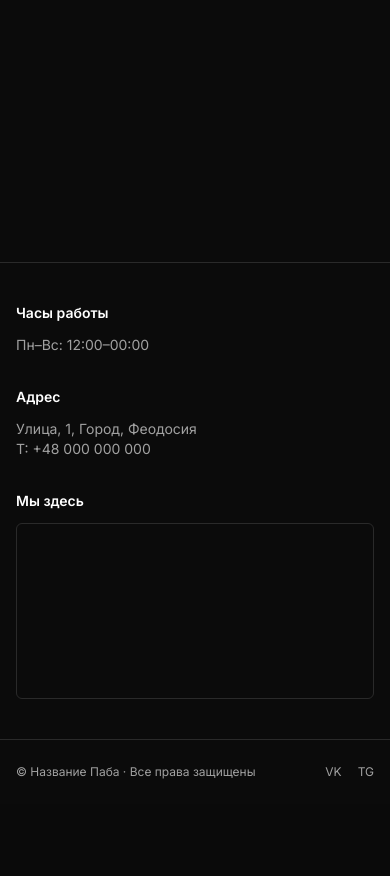
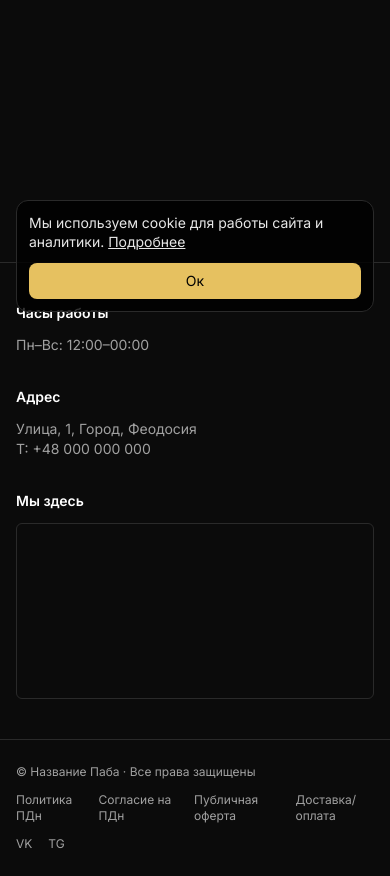
Before and after one commit to Alex71711/pubsite, a Flask app: page /cart in a window 390 px wide. Shown: the part 516-1392 px from the top of the page. Before the commit the page ends 1295 px from the top, so only its background shows below. Run offline with Flask 3, Linux system fonts and the light colour scheme; some libraries are stand-ins or nearby versions.

Commit message:
Добавить ссылки на согласие в футере и корзине

```diff
--- a/app.py
+++ b/app.py
@@ -96,6 +96,29 @@ def load_site() -> Dict:
         "theme": {"accent": "#E6C160", "max_width": "max-w-6xl"},
         "cart": {"delivery_price": 200, "free_from": 1500, "pickup_discount": 0},
         "notifications": {"yandex_metrika": {"id": os.environ.get("YANDEX_METRIKA_ID", "")}},
+        "legal": {
+            "entity": "ИП Фамилия Имя Отчество",
+            "inn": "000000000000",
+            "ogrn": "000000000000000",
+            "address": "Город, улица, дом",
+            "email": "info@example.com",
+            "phone": "+7 (000) 000-00-00",
+            "bank": "",
+            "rs": "",
+            "ks": "",
+            "bik": "",
+        },
+        "policies": {
+            "privacy": "Мы собираем имя, телефон и адрес доставки для оформления заказов. Телеграм и аналитика используются только для уведомлений и улучшения сервиса.",
+            "offer": "Данный сайт является публичной офертой. Заказ считается принятым после подтверждения. Оплата при получении (карта/наличные).",
+            "consent": "Отправляя формы на сайте, вы даёте согласие на обработку персональных данных для оформления и доставки заказа.",
+            "terms": "Доставка по указанной зоне, стоимость и время согласуются при подтверждении. Самовывоз доступен по адресу точки.",
+        },
+        "cookies": {
+            "text": "Мы используем cookie для работы сайта и аналитики.",
+            "button": "Ок",
+            "enabled": True,
+        },
     }
     if SITE_CONFIG_PATH.exists():
         try:
@@ -109,6 +132,15 @@ def load_site() -> Dict:
             for k, v in defaults["cart"].items():
                 data["cart"].setdefault(k, v)
             data.setdefault("notifications", {}).setdefault("yandex_metrika", {})
+            data.setdefault("legal", {})
+            for k, v in defaults["legal"].items():
+                data["legal"].setdefault(k, v)
+            data.setdefault("policies", {})
+            for k, v in defaults["policies"].items():
+                data["policies"].setdefault(k, v)
+            data.setdefault("cookies", {})
+            for k, v in defaults["cookies"].items():
+                data["cookies"].setdefault(k, v)
             ym_env = os.environ.get("YANDEX_METRIKA_ID")
             if ym_env and not data["notifications"]["yandex_metrika"].get("id"):
                 data["notifications"]["yandex_metrika"]["id"] = ym_env
@@ -793,6 +825,27 @@ def booking():
 def contact():
     return render_template("contact.html")
 
+
+@app.get("/privacy")
+def privacy():
+    return render_template("privacy.html")
+
+
+@app.get("/offer")
+def offer():
+    return render_template("offer.html")
+
+
+@app.get("/terms")
+def terms():
+    return render_template("terms.html")
+
+
+@app.get("/consent")
+def consent():
+    return render_template("consent.html")
+
+
 @app.get("/gallery")
 def gallery():
     images = []
@@ -840,6 +893,9 @@ def sitemap():
         url_for("booking", _external=True),
         url_for("contact", _external=True),
         url_for("cart", _external=True),
+        url_for("privacy", _external=True),
+        url_for("offer", _external=True),
+        url_for("terms", _external=True),
     ]
     items = "".join(f"<url><loc>{u}</loc></url>" for u in urls)
     xml = (
@@ -1116,6 +1172,8 @@ def order_submit():
         flash("Введите адрес для доставки", "error"); return redirect(url_for("cart"))
     if delivery_method == "pickup":
         customer["address"] = ""
+    if not request.form.get("agree_privacy"):
+        flash("Нужно согласиться на обработку персональных данных.", "error"); return redirect(url_for("cart"))
 
     payment_method = (request.form.get("payment_method") or "card").strip().lower()
     if payment_method not in ("card", "cash"):
@@ -1294,6 +1352,31 @@ def _list_menu_images():
     files = _menu_ordered_files()
     _, indices = _load_menu_images_meta()
     return [{"name": p.name, "url": url_for("static", filename=f"menu/{p.name}"), "index": indices.get(p.name)} for p in files]
+
+
+@app.route("/admin/legal", methods=["GET", "POST"])
+@login_required
+def admin_legal():
+    cfg = load_site()
+    cfg.setdefault("legal", {})
+    cfg.setdefault("policies", {})
+    cfg.setdefault("cookies", {})
+    if request.method == "POST":
+        # legal requisites
+        for key in ("entity", "inn", "ogrn", "address", "email", "phone", "bank", "rs", "ks", "bik"):
+            cfg["legal"][key] = request.form.get(key, cfg["legal"].get(key, "")).strip()
+        # policy texts
+        for key in ("privacy", "offer", "consent", "terms"):
+            cfg["policies"][key] = request.form.get(f"pol_{key}", cfg["policies"].get(key, ""))
+        # cookies banner
+        cfg["cookies"]["text"] = request.form.get("cookies_text", cfg["cookies"].get("text", ""))
+        cfg["cookies"]["button"] = request.form.get("cookies_button", cfg["cookies"].get("button", "Ок"))
+        cfg["cookies"]["enabled"] = True if request.form.get("cookies_enabled") else False
+        save_site(cfg)
+        flash("Сохранено", "success")
+        return redirect(url_for("admin_legal"))
+    return render_template("admin_legal.html", cfg=cfg)
+
 
 @app.route("/admin/settings", methods=["GET", "POST"])
 @login_required
--- a/templates/admin_dashboard.html
+++ b/templates/admin_dashboard.html
@@ -31,6 +31,10 @@
     <div class="font-semibold mb-1">Смена пароля</div>
     <p class="text-sm text-[color:var(--muted)]">Обновление логина/пароля админа.</p>
   </a>
+  <a href="{{ url_for('admin_legal') }}" class="p-4 border rounded-xl hover:bg-white/40 border-[color:var(--line)]">
+    <div class="font-semibold mb-1">Юр.информация</div>
+    <p class="text-sm text-[color:var(--muted)]">Реквизиты, оферта, политика ПДн, cookies.</p>
+  </a>
   <a href="{{ url_for('admin_logout') }}" class="p-4 border rounded-xl hover:bg-white/40 border-[color:var(--line)]">
     <div class="font-semibold mb-1">Выйти</div>
     <p class="text-sm text-[color:var(--muted)]">Завершить сессию администратора.</p>
--- a/templates/base.html
+++ b/templates/base.html
@@ -296,14 +296,31 @@
       </div>
     </div>
     <div class="border-t border-[color:var(--line)]">
-      <div class="{{ maxw }} mx-auto px-4 py-6 flex items-center justify-between text-xs muted">
-        <div>©  {{ site.name or 'ПАБ' }} · Все права защищены</div>
+      <div class="{{ maxw }} mx-auto px-4 py-6 flex flex-col sm:flex-row sm:items-center sm:justify-between gap-3 text-xs muted">
+        <div>© {{ site.name or 'ПАБ' }} · Все права защищены</div>
+        <div class="flex items-center gap-4">
+          <a class="hover:text-white" href="{{ url_for('privacy') }}">Политика ПДн</a>
+          <a class="hover:text-white" href="{{ url_for('consent') }}">Согласие на ПДн</a>
+          <a class="hover:text-white" href="{{ url_for('offer') }}">Публичная оферта</a>
+          <a class="hover:text-white" href="{{ url_for('terms') }}">Доставка/оплата</a>
+        </div>
         <div class="flex items-center gap-4"><a class="hover:text-white" href="{{ site.socials.vk or '#' }}" aria-label="VK">VK</a>
           <a class="hover:text-white" href="#" aria-label="Telegram">TG</a>
         </div>
       </div>
     </div>
   </footer>
+  <div id="cookie-banner" class="fixed bottom-4 left-0 right-0 px-4 z-50" style="display:none;">
+    <div class="max-w-4xl mx-auto bg-black/80 border border-[color:var(--line)] rounded-xl p-3 flex flex-col sm:flex-row sm:items-center gap-3 text-sm">
+      <div class="flex-1 leading-snug">
+        {{ site.cookies.text or 'Мы используем cookie для работы сайта и аналитики.' }}
+        <a class="underline" href="{{ url_for('privacy') }}">Подробнее</a>
+      </div>
+      <button id="cookie-accept" class="px-4 py-2 rounded-lg bg-[color:var(--accent)] text-black text-sm">
+        {{ site.cookies.button or 'Ок' }}
+      </button>
+    </div>
+  </div>
 <script>
 // Глобально: гарантируем «тихую» отправку форм добавления в корзину даже на мобилке (Safari)
 (function(){
@@ -338,6 +355,26 @@
 <iframe name="cart_silent" style="display:none;width:0;height:0;border:0"></iframe>
 <script>
 (function(){
+  var enabled = {{ 'true' if site.cookies.enabled is not false else 'false' }};
+  if(!enabled) return;
+  var banner = document.getElementById('cookie-banner');
+  if(!banner) return;
+  var key = 'cookie_ack_v1';
+  try{
+    if(localStorage.getItem(key) === '1'){ banner.style.display = 'none'; return; }
+  }catch(_){}
+  banner.style.display = 'block';
+  var btn = document.getElementById('cookie-accept');
+  if(btn){
+    btn.addEventListener('click', function(){
+      try{ localStorage.setItem(key, '1'); }catch(_){}
+      banner.style.display = 'none';
+    });
+  }
+})();
+</script>
+<script>
+(function(){
   function setCartCount(c){
     try{
       document.querySelectorAll('[data-cart-count], .cart-count, #cart-count').forEach(function(el){
--- a/templates/cart.html
+++ b/templates/cart.html
@@ -198,6 +198,10 @@
           <label class="block">
             <span class="text-sm">Комментарий</span>
             <textarea name="comment" rows="2" class="mt-1 w-full border rounded-lg p-3 bg-transparent border-[color:var(--line)]"></textarea>
+          </label>
+          <label class="flex items-start gap-2 text-xs">
+            <input type="checkbox" name="agree_privacy" required class="mt-1">
+            <span>Отправляя форму, вы даёте согласие на обработку персональных данных (<a class="underline" href="{{ url_for('privacy') }}" target="_blank" rel="noopener">политика</a>, <a class="underline" href="{{ url_for('consent') }}" target="_blank" rel="noopener">согласие</a>).</span>
           </label>
           <button class="w-full px-5 py-3 rounded-xl bg-[color:var(--accent)] text-black font-semibold">Оформить заказ</button>
         </form>
--- a/templates/contact.html
+++ b/templates/contact.html
@@ -44,6 +44,12 @@
         <p>Пн–Вс: 12:00–00:00</p>
       {% endif %}
     </div>
+    <div class="text-sm text-neutral-400 space-y-1">
+      <p class="font-medium text-neutral-200">Реквизиты</p>
+      <div>{{ site.legal.entity or 'ИП' }}</div>
+      <div>ИНН {{ site.legal.inn or '—' }}, ОГРН/ОГРНИП {{ site.legal.ogrn or '—' }}</div>
+      <div>{{ site.legal.address or '' }}</div>
+    </div>
   </div>
 
   <div>
```
